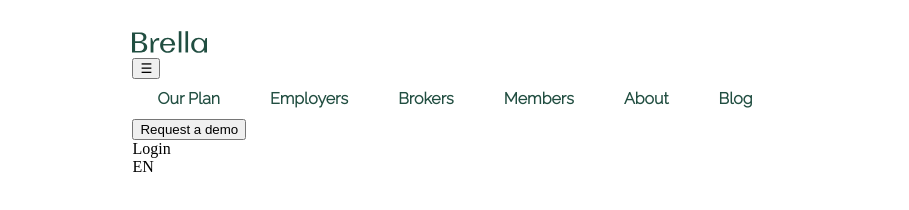
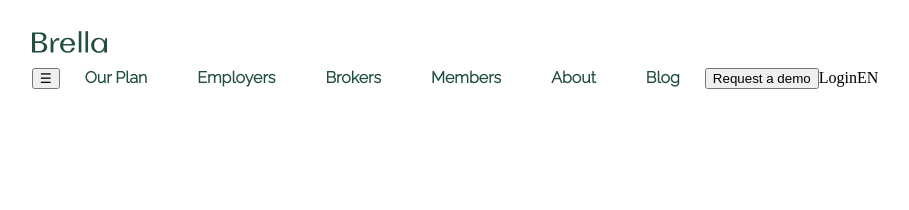
Before and after one commit to Qwerty-pixl/Nadejda, a plain HTML site: page index.html in a window 1280 px wide. Shown: the whole page, without its empty margins (185-1094 px from the left). Drawn offline with Linux system fonts and the light colour scheme.

Commit message:
added df aic for drop

```diff
--- a/style.css
+++ b/style.css
@@ -47,3 +47,7 @@
     text-align: left;
 
 }
+.drop {
+    display: flex;
+    align-items: center;
+  }
```
